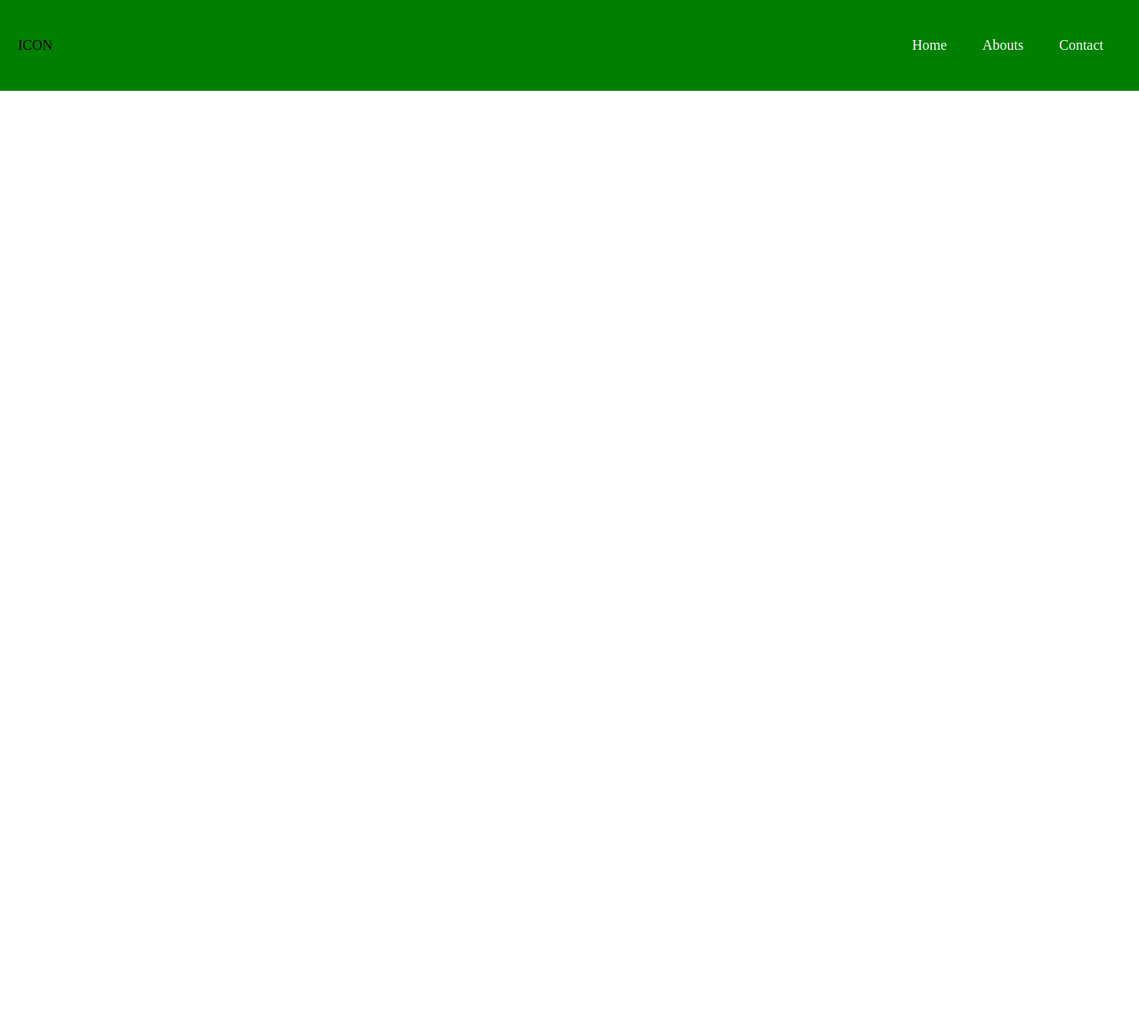
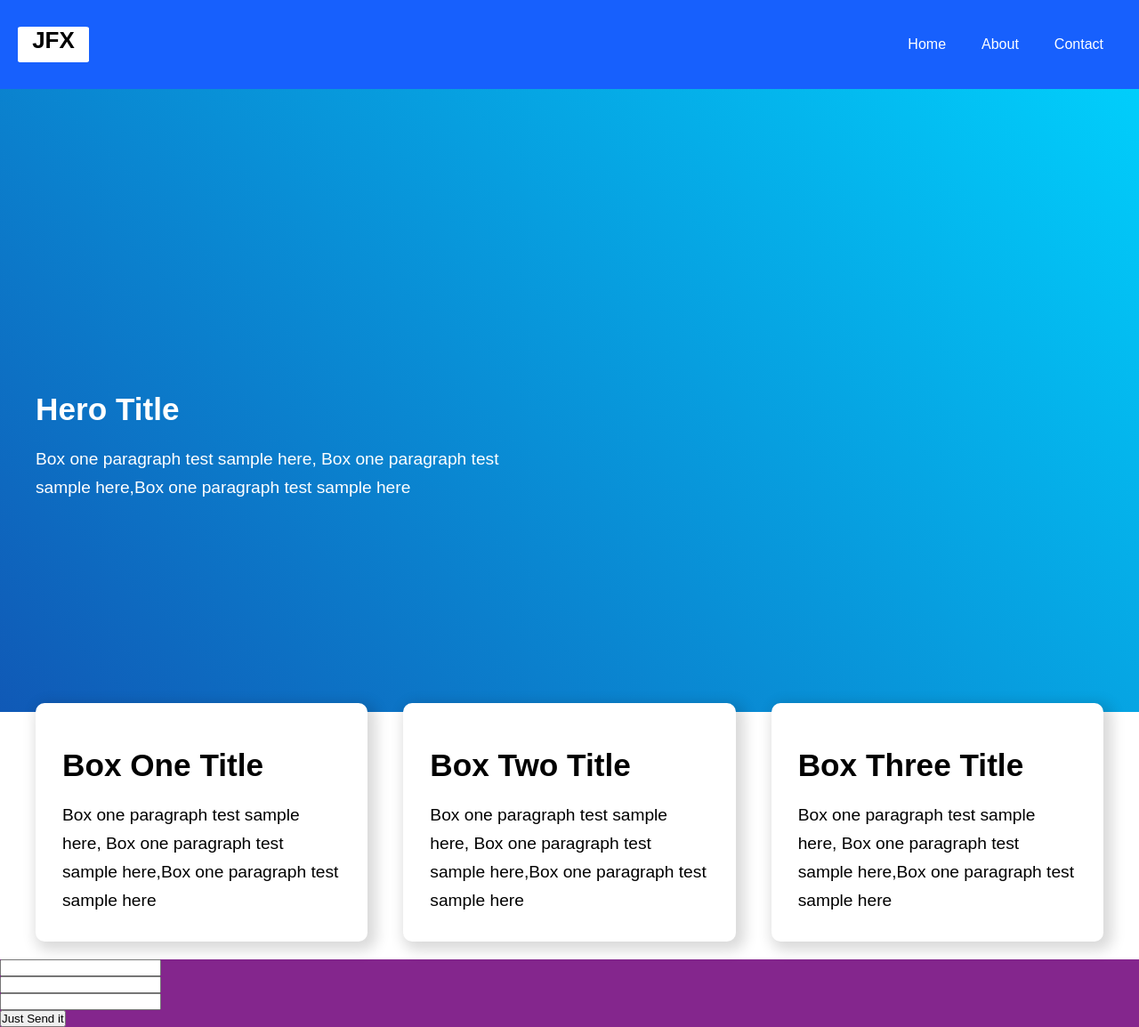
Before and after one commit to jfxmedia/Jfxmedia, a website: page index.html in a window 1280 px wide. Shown: the whole page at 89% size. Before the commit the page ends 800 px from the top, so only its background shows below. Drawn offline with Linux system fonts and the light colour scheme.

Commit message:
init commit

```diff
--- a/index.html
+++ b/index.html
@@ -6,20 +6,60 @@
     <meta name="viewport" content="width=device-width, initial-scale=1.0">
     <title>JFXMedia</title>
     <link rel="stylesheet" href="./styles.css">
-    <script defer src="./scripts.js"></script>
+    <script defer src="./script.js"></script>
 </head>
 <body>
-    <div class="navigation">
-        <div class="icon">ICON</div>
-        <ul class="menu-items">
-            <li class="item">Home</li>
-            <li class="item">Abouts</li>
-            <li class="item">Contact</li>
-        </ul>
+    <div id="navbar" class="navigation">
+        <div class="logo">JFX</div>
+        <div id="" class="menu-items">
+            <a href="" class="item">Home</a>
+            <a href="" class="item">About</a>
+            <a href="" class="item">Contact</a>
+        </div>
     </div>
     <div class="main-hero">
-
+        <div class="hero-content">
+            <h1>Hero Title</h1>
+            <p>Box one paragraph test sample here, Box one paragraph test sample here,Box one paragraph test sample here</p>
+        </div>
     </div>
-    <div class="quotes5050blocks"></div>
+    <div class="quote-wrapper">
+        <div class="quote-block">
+            <h1>Box One Title</h1>
+            <p>Box one paragraph test sample here, Box one paragraph test sample here,Box one paragraph test sample here</p>
+        </div>
+        <div class="quote-block">
+            <h1>Box Two Title</h1>
+            <p>Box one paragraph test sample here, Box one paragraph test sample here,Box one paragraph test sample here</p>
+        </div>
+        <div class="quote-block">
+            <h1>Box Three Title</h1>
+            <p>Box one paragraph test sample here, Box one paragraph test sample here,Box one paragraph test sample here</p>
+        </div>
+    </div>
+    <div class="gallery">
+        <div class="slide-one"></div>
+        <div class="slide-two"></div>
+        <div class="slide-three"></div>
+    </div>
+    <div class="contact-wrapper">
+        <div class="form">
+            <div class="input-data">
+                <label for="name"></label>
+                <input type="text" name="name">
+            </div>
+            <div class="input-data">
+                <label for="email"></label>
+                <input type="text" name="email">
+            </div>
+            <div class="input-data">
+                <label for="content"></label>
+                <input type="textarea" name="content">
+            </div>
+            <button type="submit" value="Send" class="text-white py-2 bg-blue rounded-lg hover:bg-violet-600 transition-all shadow">
+                Just Send it
+            </button>
+        </div>
+    </div>
 </body>
 </html>
--- a/package.json
+++ b/package.json
@@ -1,5 +1,5 @@
 {
   "dependencies": {
-    "sass": "^1.56.1"
+    "@fontsource/poppins": "^4.5.10"
   }
 }
--- /dev/null
+++ b/script.js
@@ -0,0 +1 @@
+// Toggle burger menu on scroll + mobile
--- a/styles.css
+++ b/styles.css
@@ -1,31 +1,113 @@
-* {
-    margin: 0;
-    padding: 0;
-    box-sizing: border-box;
+* {margin: 0;padding: 0;box-sizing: border-box;}
+
+body {
+    font-family: 'Poppins', sans-serif;
+}
+
+h1 {
+    font-size: 2.2rem;
+    font-weight: 800;
+    line-height: 80px;
+}
+p {
+    font-size: 1.2rem;
+    font-weight: 100;
+    line-height: 32px;
+}
+
+.logo {
+    color: black;
+    text-align: center;
+    font-size: 26px;
+    font-weight: 900;
+    background-color: white;
+    border-radius: 5%;
+    width: 80px;
+    height: 40px;
 }
 
 .navigation {
+    width: 100%;
+    z-index: 50;
+    background-color: rgb(23, 96, 253);
     display: flex;
     flex-direction: row;
     justify-content: space-between;
-    background-color: green;
-    padding: 40px 20px;
+    padding: 30px 20px;
+    transition: 0.5s;
     align-items: center;
     position: fixed;
-    width: 100%;
+    top: 0;
 }
 
 .menu-items {
-    list-style: none;
     display: flex;
     flex-direction: row;
 }
-
 .menu-items .item {
     color: white;
     padding: 2px 20px;
+    text-decoration: none;
+
 }
 
-.logo {
-    padding: 2px 10px;
+.main-hero {
+    background: rgb(16,89,182);
+    background: linear-gradient(45deg, rgba(16,89,182,1) 0%, rgba(0,212,255,1) 100%);
+    height: 100vh;
 }
+
+.hero-content {
+    display: flex;
+    justify-content: center;
+    text-align: left;
+    flex-direction: column;
+    padding: 20px 40px;
+    color: white;
+    position: relative;
+    top: 50%;
+    max-width: 50%;
+}
+
+.quote-wrapper {
+    background-color: white;
+    display: flex;
+    flex-direction: row;
+    justify-content: space-evenly;
+    padding: 20px 20px;
+}
+
+.quote-block {
+    background-color: white;
+    max-width: 33vw;
+    min-height: 250px;
+    padding: 30px 30px;
+    border-radius: 10px;
+    margin: -30px 20px 0px 20px;
+    box-shadow: 5px 5px 15px 5px rgba(0, 0, 0, 0.150);
+}
+
+@media (max-width: 768px) {
+    .quote-wrapper {
+        background-color: white;
+        display: flex;
+        flex-direction: column;
+        justify-content: space-evenly;
+        padding: 20px 20px;
+    }
+    .quote-block {
+        background-color: white;
+        max-width: 90vw;
+        padding: 20px 20px;
+        margin: -30px 20px 50px 20px;
+    }
+    .hero-content {
+        max-width: 100%;
+    }
+}
+
+.contact-wrapper {
+    width: 100%;
+    height: auto;
+    background: rgb(132, 38, 141);
+}
```
Also changed, not shown: assets/b-to-g.jpg (added), assets/color-gradient.jpg (added), 2 other files.
